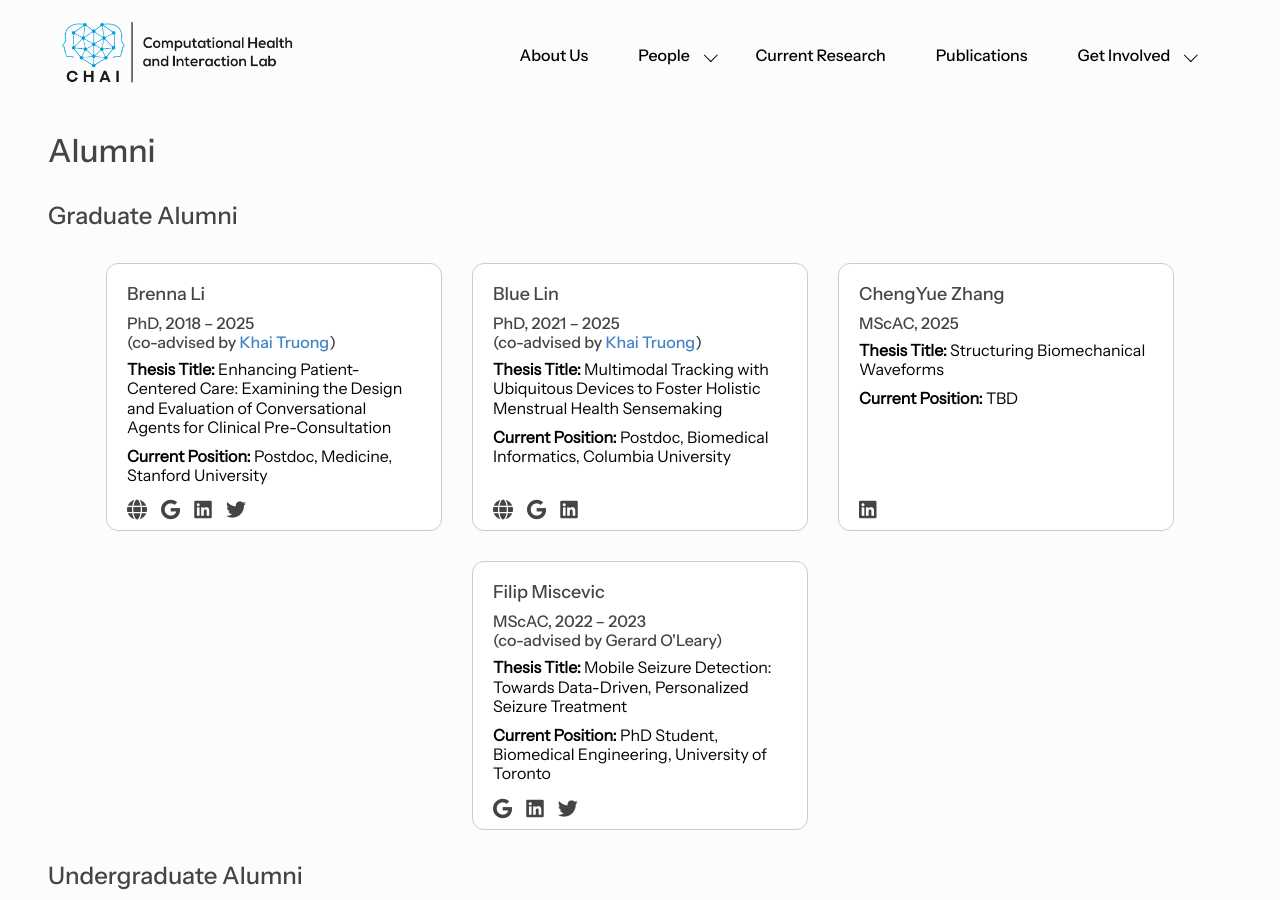
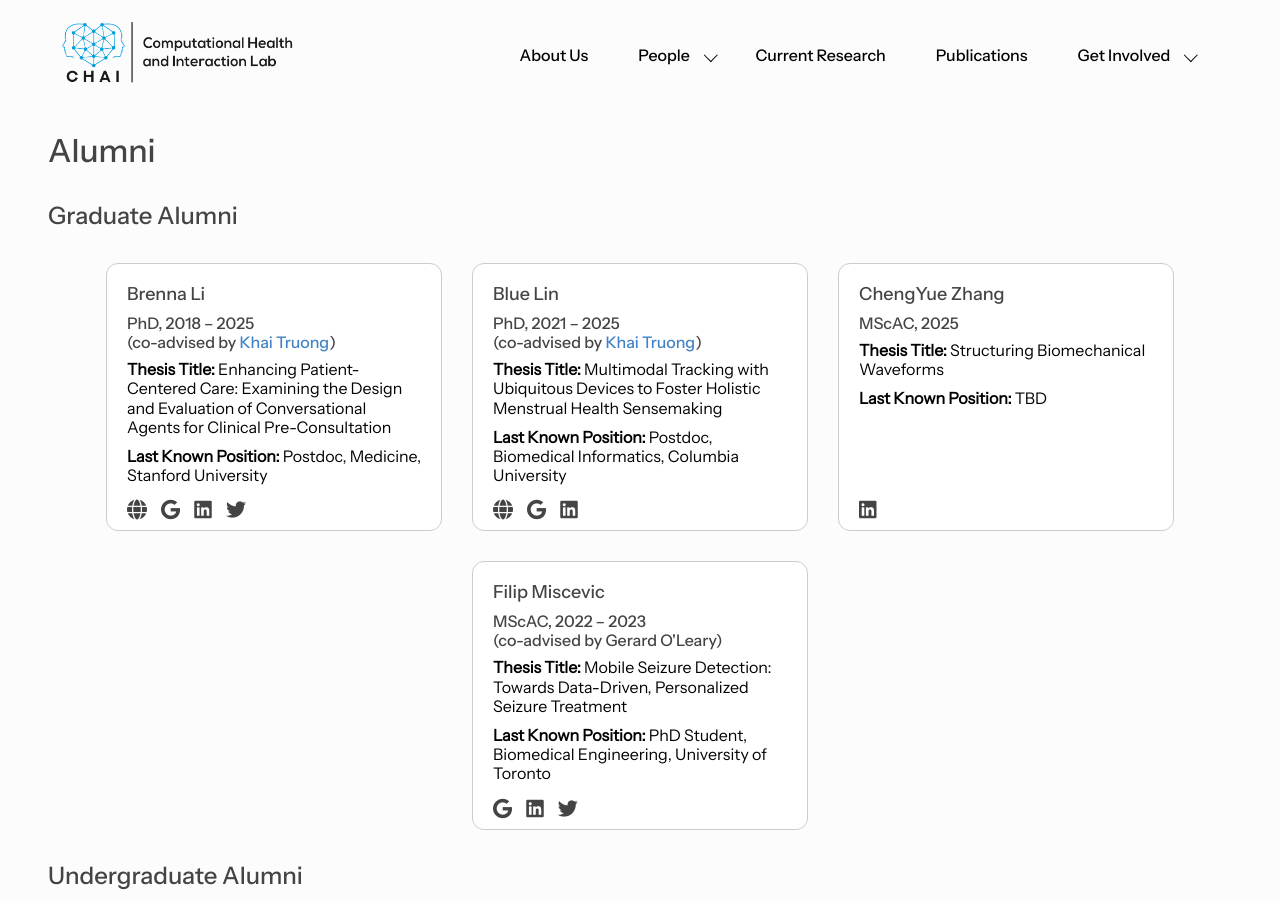
Before and after one commit to chai-toronto/chai-toronto.github.io, a Jekyll site: the page built from alumni/index.html, in a window 1280 px wide and 900 px high. Built offline with Jekyll 4.4.1, drawn with Linux system fonts in a browser that asks for light colours.

Commit message:
updating alumni text

```diff
--- a/_includes/alumni_grid.html
+++ b/_includes/alumni_grid.html
@@ -25,7 +25,7 @@
 	          		<b>Thesis Title:</b> {{ member.thesis }}
 	          	</div>
 	        	<div class="persona-description">
-	          		<b>Current Position:</b> {{ member.now_at }}
+	          		<b>Last Known Position:</b> {{ member.now_at }}
 	          	</div>
 	        {% endif %}
 	      </div>
```
